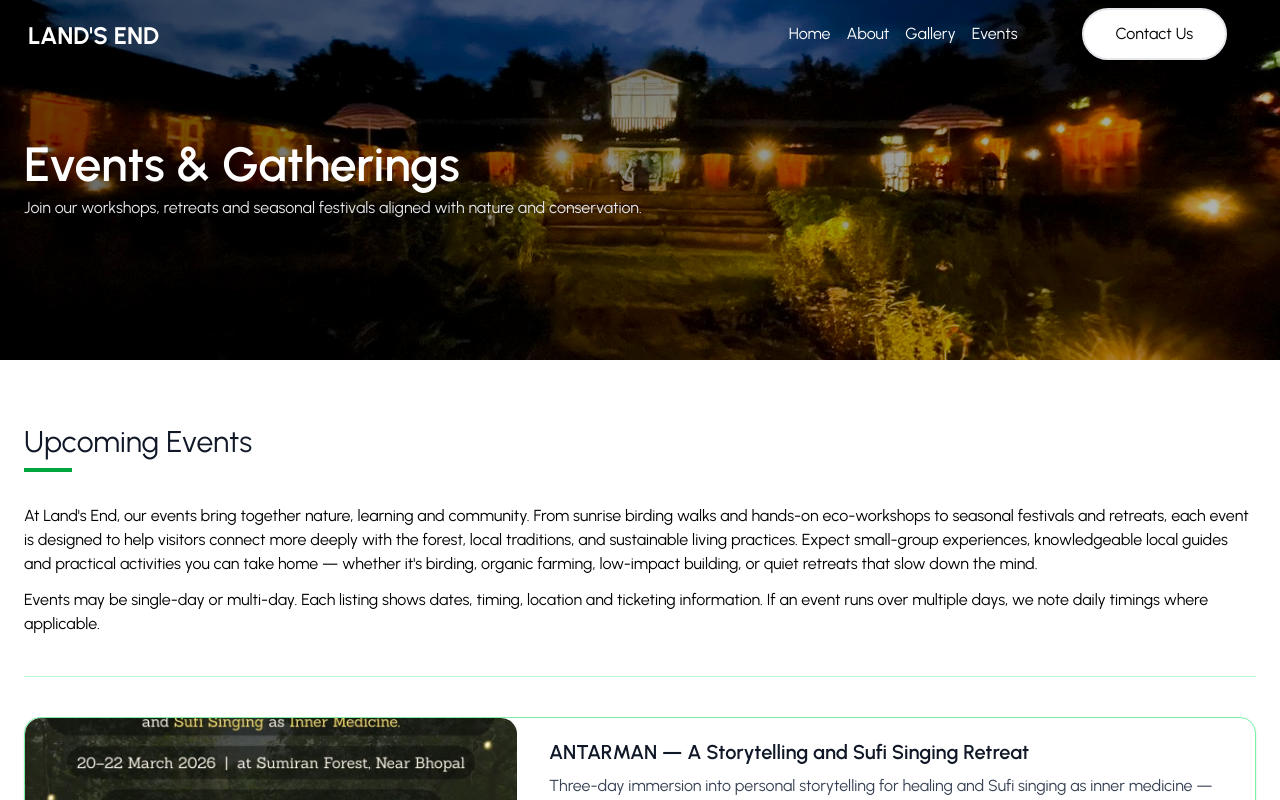
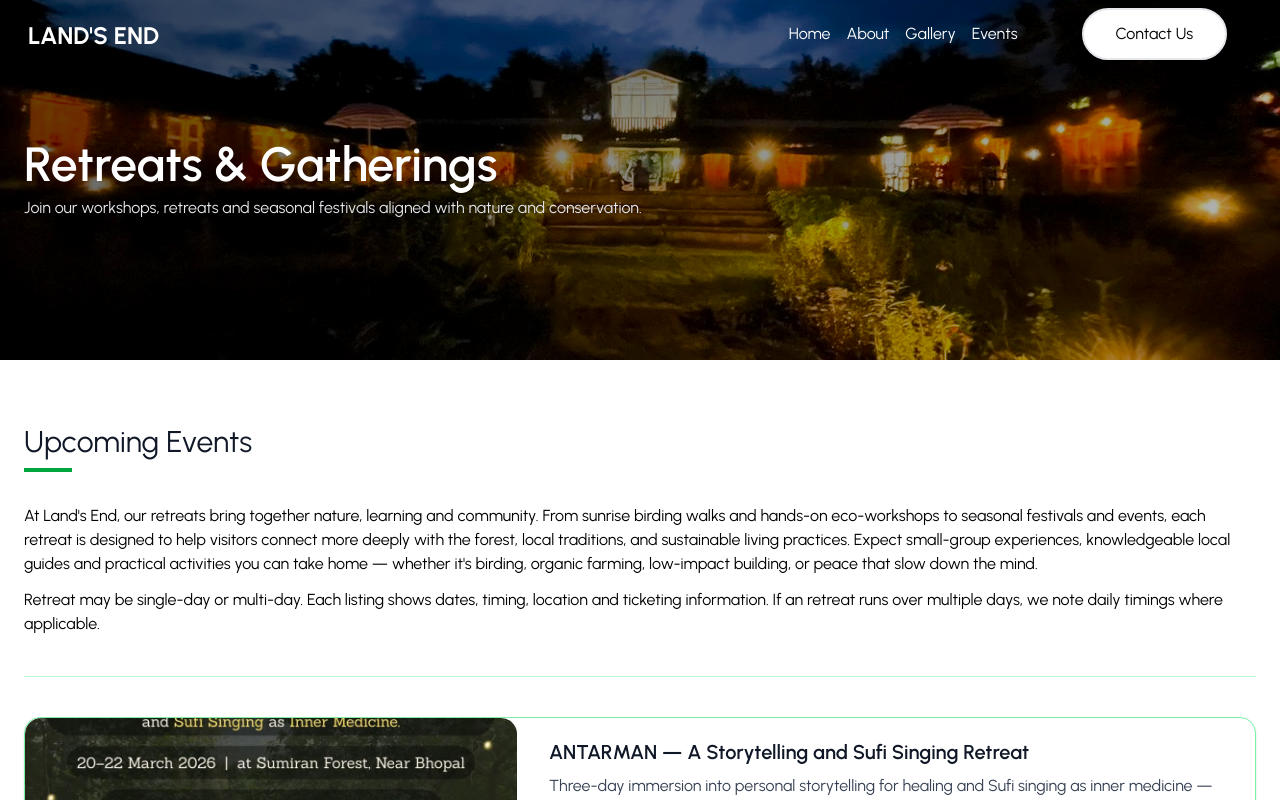
Before and after one commit to enoughio/LendsEndResot, a Next.js app: page /events in a window 1280 px wide. Shown: the top 800 px of the page. Built offline with nearby package versions, Linux system fonts and the light colour scheme.

Commit message:
updated event page content

```diff
--- a/src/app/events/page.tsx
+++ b/src/app/events/page.tsx
@@ -21,7 +21,7 @@ export default function EventsPage() {
         </div>
         <div className="relative max-w-7xl mx-auto px-4 md:px-6 h-full flex items-center">
           <div className="text-white">
-            <h1 className="text-2xl md:text-4xl lg:text-5xl font-semibold">Events & Gatherings</h1>
+            <h1 className="text-2xl md:text-4xl lg:text-5xl font-semibold">Retreats & Gatherings</h1>
             <p className="mt-2 text-gray-200 max-w-2xl">Join our workshops, retreats and seasonal festivals aligned with nature and conservation.</p>
           </div>
         </div>
@@ -36,18 +36,18 @@ export default function EventsPage() {
         {/* Intro / description about events */}
         <section className="mb-8 ">
           <p className="text-md md:text-base max-w-7xl">
-            At Land&apos;s End, our events bring together nature, learning and
+            At Land&apos;s End, our retreats bring together nature, learning and
             community. From sunrise birding walks and hands-on eco-workshops to
-            seasonal festivals and retreats, each event is designed to help
+            seasonal festivals and events, each retreat is designed to help
             visitors connect more deeply with the forest, local traditions,
             and sustainable living practices. Expect small-group experiences,
             knowledgeable local guides and practical activities you can take
             home — whether it&apos;s birding, organic farming, low-impact building,
-            or quiet retreats that slow down the mind.
+            or peace that slow down the mind.
           </p>
           <p className="mt-3 text-sm md:text-base  max-w-7xl">
-            Events may be single-day or multi-day. Each listing shows dates,
-            timing, location and ticketing information. If an event runs over
+            Retreat may be single-day or multi-day. Each listing shows dates,
+            timing, location and ticketing information. If an retreat runs over
             multiple days, we note daily timings where applicable.
           </p>
 
```
